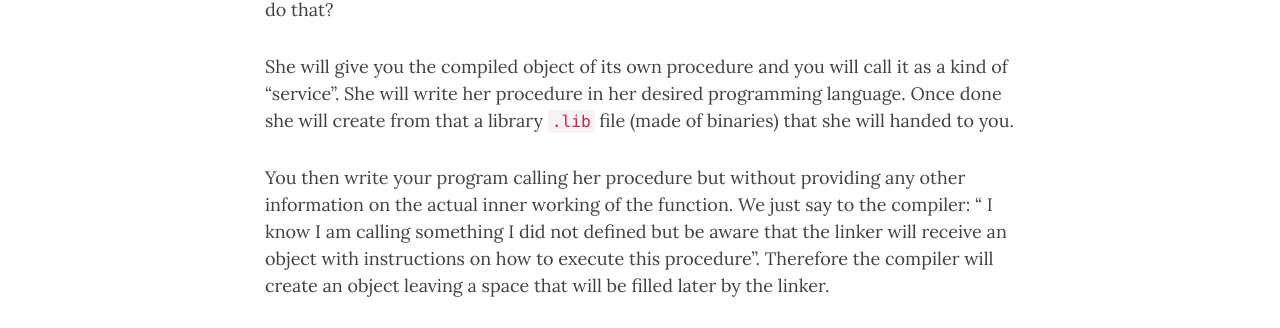
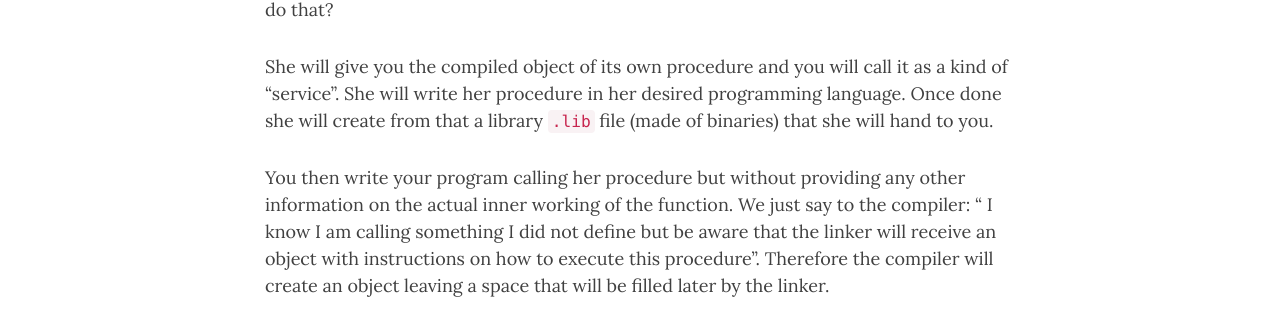
Before and after one commit to gr0uch0dev/gr0uch0dev.github.io, a Jekyll site: the page built from _posts/2020-08-05-libraries.md, in a window 1280 px wide and 900 px high, scrolled down 1270 px. Shown: the part 151-479 px from the top of the window. Built offline with Jekyll 4.4.1, drawn with Linux system fonts in a browser that asks for light colours; nearby versions of some CDN libraries; comment, search, counter and statistics services are not loaded; some of the changed text lies outside the part shown.

Commit message:
fixing typo

```diff
--- a/_posts/2020-08-05-libraries.md
+++ b/_posts/2020-08-05-libraries.md
@@ -34,9 +34,9 @@ To understand them better lets consider a potential use case.
 Suppose you ask a programmer to write a procedure for you to be used in your program.
 Such a programmer is willing to accept your request but only upon the payment of a little price. Furthermore she does not want to share the source code of the procedure. How can she do that?
 
-She will give you the compiled object of its own procedure and you will call it as a kind of "service". She will write her procedure in her desired programming language. Once done she will create from that a library `.lib` file  (made of binaries) that she will handed to you.
+She will give you the compiled object of its own procedure and you will call it as a kind of "service". She will write her procedure in her desired programming language. Once done she will create from that a library `.lib` file  (made of binaries) that she will hand to you.
 
-You then write your program calling her procedure but without providing any other information on the actual inner working of the function. We just say to the compiler: " I know I am calling something I did not defined but be aware that the linker will receive an object with instructions on how to execute this procedure". Therefore the compiler will create an object leaving a space that will be filled later by the linker.
+You then write your program calling her procedure but without providing any other information on the actual inner working of the function. We just say to the compiler: " I know I am calling something I did not define but be aware that the linker will receive an object with instructions on how to execute this procedure". Therefore the compiler will create an object leaving a space that will be filled later by the linker.
 
 #### Filling the void with libraries
 
```
Also changed, not shown: other parts of _posts/2020-08-05-libraries.md (+2 -0 lines).
